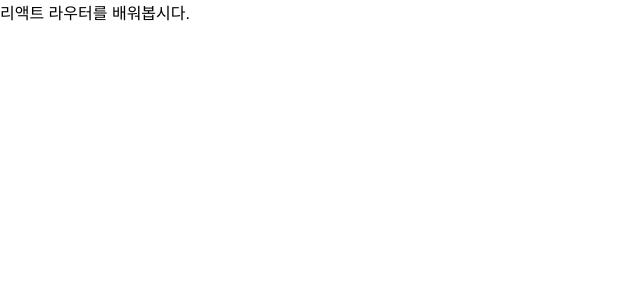
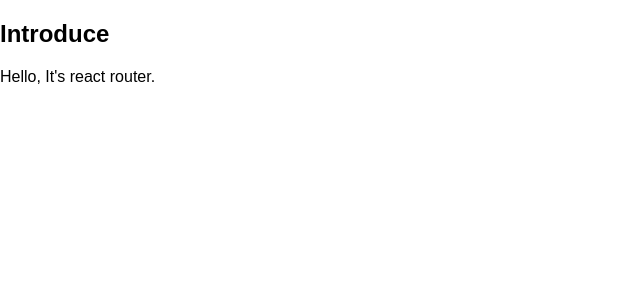
Before and after one commit to seungdols/react_study, a React (Create React App) app in the folder react-router-tutorial/: page /about in a window 1280 px wide. Shown: the top 300 px of the page, without its empty margins (0-640 px from the left). Built offline with nearby package versions, Linux system fonts and the light colour scheme.

Commit message:
Add Home, About component and Apply route

```diff
--- a/react-router-tutorial/src/App.js
+++ b/react-router-tutorial/src/App.js
@@ -1,11 +1,14 @@
-import React, { Component } from 'react';
+import React, { Component } from 'react'
+import { Route } from 'react-router-dom'
+import { Home, About } from './pages'
 
 const App = () => {
   return (
     <div>
-      리액트 라우터를 배워봅시다.
+      <Route exact path="/" component={Home} />
+      <Route path="/about" component={About} />
     </div>
   )
 }
 
-export default App;
+export default App
--- /dev/null
+++ b/react-router-tutorial/src/pages/About.js
@@ -0,0 +1,14 @@
+import React from 'react'
+
+const About = () => {
+  return (
+    <div>
+      <h2>Introduce</h2>
+      <p>
+        Hello, It's react router.
+      </p>
+    </div>
+  )
+}
+
+export default About
--- /dev/null
+++ b/react-router-tutorial/src/pages/Home.js
@@ -0,0 +1,11 @@
+import React from 'react'
+
+const Home = () => {
+  return (
+    <div>
+      <h2>Home</h2>
+    </div>
+  )
+}
+
+export default Home
--- /dev/null
+++ b/react-router-tutorial/src/pages/index.js
@@ -0,0 +1,2 @@
+export { default as Home } from './Home'
+export { default as About } from './About'
```
